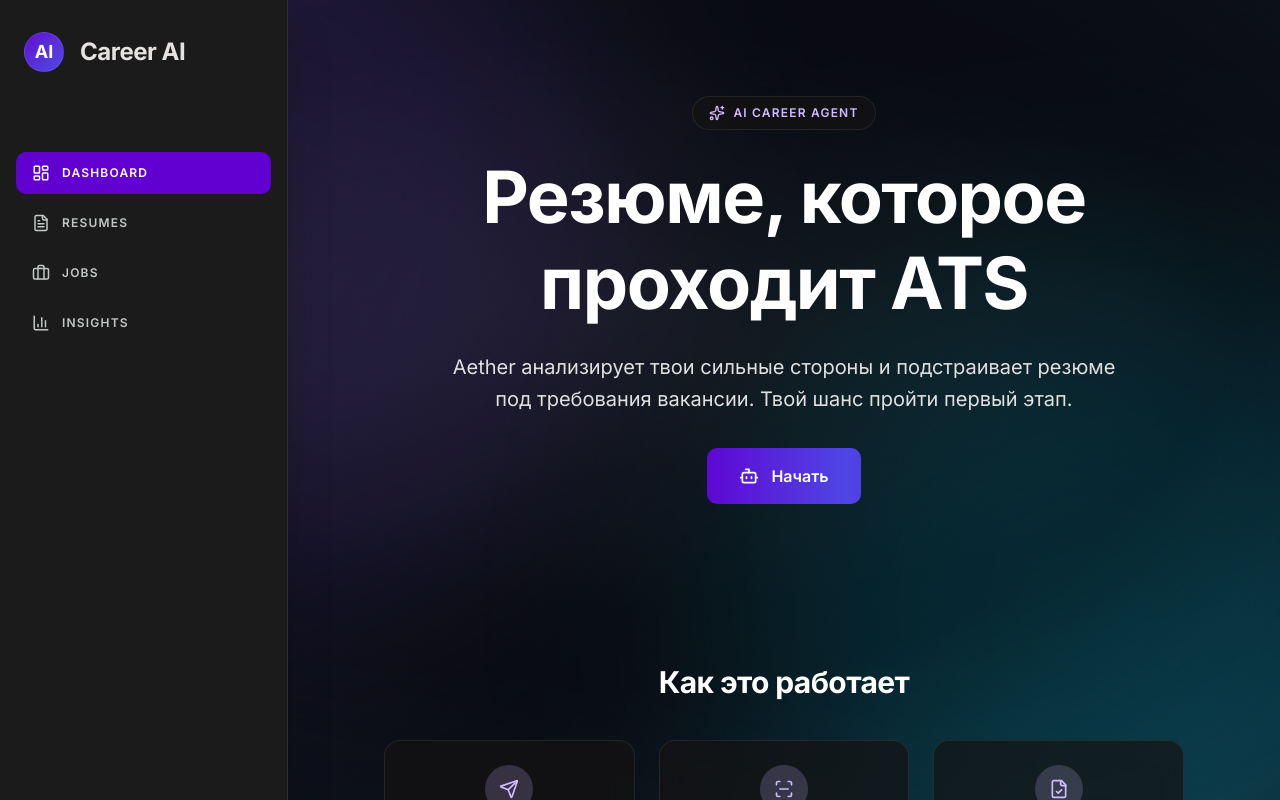
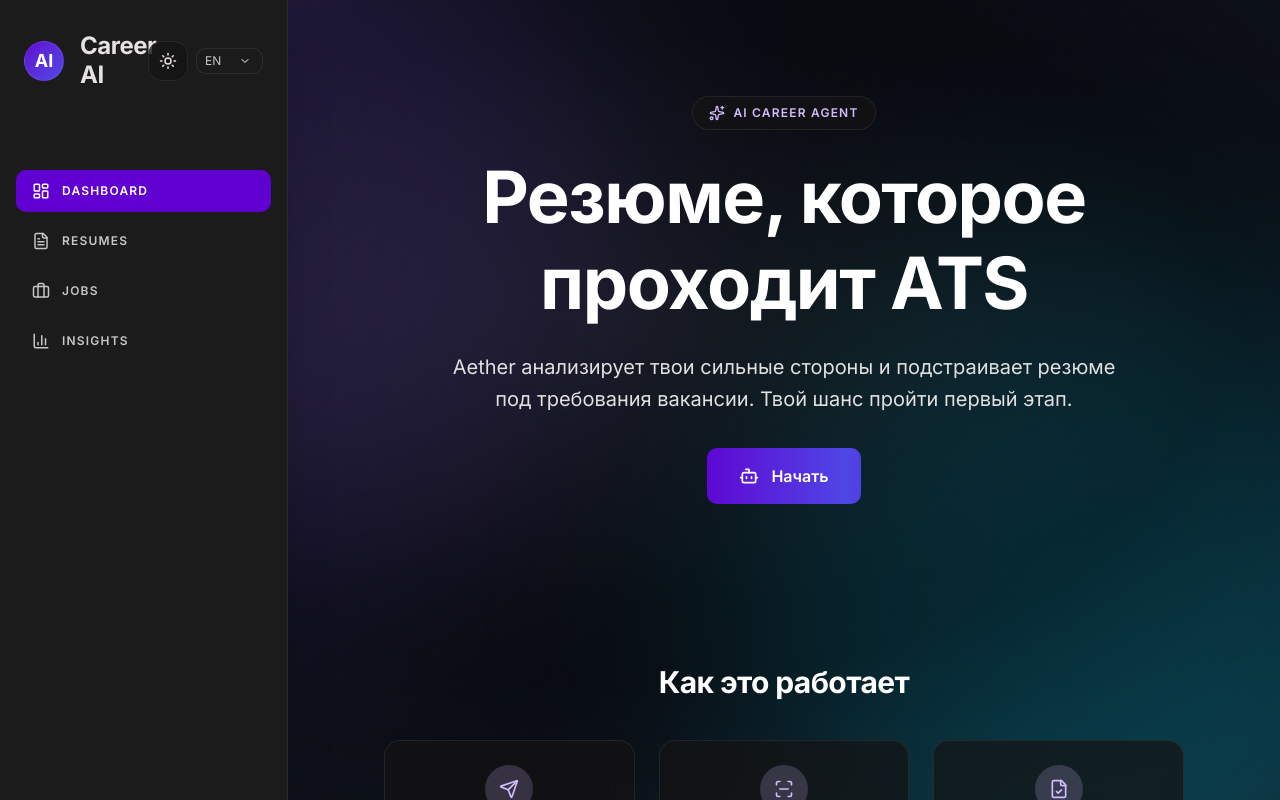
Before and after one commit to Saitosar/cv.sarkhan.dev, a Next.js app: page / in a window 1280 px wide. Shown: the top 800 px of the page. Built offline with nearby package versions, Linux system fonts and the light colour scheme.

Commit message:
fix(audit): Lucide icons, MobileNav, ThemeToggle, LanguageSwitcher

```diff
--- a/package.json
+++ b/package.json
@@ -22,6 +22,8 @@
     "lucide-react": "^0.544.0",
     "nanoid": "^5.1.16",
     "next": "^16.1.6",
+    "next-intl": "^4.13.1",
+    "next-themes": "^0.4.6",
     "openai": "^6.45.0",
     "pino": "^10.3.1",
     "react": "^19.2.4",
@@ -47,8 +49,8 @@
     "@types/mdast": "^4.0.4",
     "@types/node": "^20",
     "@types/pino": "^7.0.4",
-    "@types/react": "^19",
-    "@types/react-dom": "^19",
+    "@types/react": "^19.2.17",
+    "@types/react-dom": "^19.2.3",
     "@types/unist": "^3.0.3",
     "autoprefixer": "^10.4.21",
     "eslint": "^9",
--- a/src/app/layout.tsx
+++ b/src/app/layout.tsx
@@ -2,6 +2,7 @@ import type { Metadata } from 'next';
 import { Inter, Geist } from 'next/font/google';
 import './globals.css';
 import ClientLayoutWrapper from '@/components/ClientLayoutWrapper';
+import { ThemeProvider } from '@/components/ThemeProvider';
 
 // Body font - Inter for excellent readability
 const inter = Inter({
@@ -61,7 +62,7 @@ export default function RootLayout({
   children: React.ReactNode;
 }) {
   return (
-    <html lang="en">
+    <html lang="en" suppressHydrationWarning>
       <head>
         <meta name="apple-mobile-web-app-capable" content="yes" />
         <meta name="apple-mobile-web-app-status-bar-style" content="black-translucent" />
@@ -74,7 +75,14 @@ export default function RootLayout({
       </head>
       {/* Применяем переменные шрифтов к телу документа */}
       <body className={`${inter.variable} ${geist.variable} ${interTight.variable} font-sans pb-20 md:pb-0`}>
-        <ClientLayoutWrapper>{children}</ClientLayoutWrapper>
+        <ThemeProvider
+          attribute="class"
+          defaultTheme="dark"
+          enableSystem={false}
+          storageKey="cv-theme"
+        >
+          <ClientLayoutWrapper>{children}</ClientLayoutWrapper>
+        </ThemeProvider>
       </body>
     </html>
   );
--- a/src/app/pricing/page.tsx
+++ b/src/app/pricing/page.tsx
@@ -27,8 +27,8 @@ const PLANS: SubscriptionPlan[] = [
     id: 'pro',
     name: 'Pro',
     tier: 'pro',
-    priceMonthly: 9.99,
-    priceYearly: 99,
+    priceMonthly: 2.99,
+    priceYearly: 29.99,
     highlighted: true,
     cta: 'Subscribe',
     features: [
--- /dev/null
+++ b/src/components/LanguageSwitcher.tsx
@@ -0,0 +1,16 @@
+'use client';
+
+import * as React from 'react';
+
+export function LanguageSwitcher() {
+  return (
+    <select
+      aria-label="Switch language"
+      className="rounded-lg border border-[rgba(255,255,255,0.08)] bg-[#1c1b1b] px-2 py-1 text-xs text-[#c4c7c7]"
+      defaultValue="en"
+    >
+      <option value="en">EN</option>
+      <option value="ru">RU</option>
+    </select>
+  );
+}
--- a/src/components/SideNav.tsx
+++ b/src/components/SideNav.tsx
@@ -5,6 +5,8 @@ import Link from 'next/link';
 import { usePathname, useSearchParams } from 'next/navigation';
 import { cn } from '@/lib/utils';
 import { X, Menu, LayoutDashboard, FileText, Briefcase, BarChart3 } from 'lucide-react';
+import { ThemeToggle } from '@/components/ThemeToggle';
+import { LanguageSwitcher } from '@/components/LanguageSwitcher';
 
 type NavItem = {
   label: string;
@@ -100,8 +102,12 @@ export function SideNav() {
             <div className="flex h-10 w-10 items-center justify-center overflow-hidden rounded-full border border-[rgba(255,255,255,0.08)] bg-gradient-to-br from-[#6001d1] to-[#4F46E5]">
               <span className="text-lg font-bold text-white">AI</span>
             </div>
-            <div>
+            <div className="flex-1 min-w-0">
               <h1 className="text-2xl font-bold tracking-tight text-[#e5e2e1]">Career AI</h1>
+            </div>
+            <div className="hidden md:flex items-center gap-2">
+              <ThemeToggle />
+              <LanguageSwitcher />
             </div>
           </div>
           {/* New Resume button hidden for now */}
--- /dev/null
+++ b/src/components/ThemeProvider.tsx
@@ -0,0 +1,11 @@
+"use client";
+
+import * as React from "react";
+import { ThemeProvider as NextThemesProvider } from "next-themes";
+
+export function ThemeProvider({
+  children,
+  ...props
+}: React.ComponentProps<typeof NextThemesProvider>) {
+  return <NextThemesProvider {...props}>{children}</NextThemesProvider>;
+}
--- /dev/null
+++ b/src/components/ThemeToggle.tsx
@@ -0,0 +1,39 @@
+"use client";
+
+import * as React from "react";
+import { useTheme } from "next-themes";
+import { Sun, Moon } from "lucide-react";
+
+export function ThemeToggle() {
+  const { theme, setTheme, resolvedTheme } = useTheme();
+  const [mounted, setMounted] = React.useState(false);
+
+  React.useEffect(() => {
+    setMounted(true);
+  }, []);
+
+  if (!mounted) {
+    return (
+      <button
+        type="button"
+        aria-label="Toggle theme"
+        className="flex h-10 w-10 items-center justify-center rounded-xl glass-panel text-[#e5e2e1] opacity-60"
+      >
+        <Moon size={18} />
+      </button>
+    );
+  }
+
+  const isDark = resolvedTheme === "dark";
+
+  return (
+    <button
+      type="button"
+      aria-label={isDark ? "Switch to light theme" : "Switch to dark theme"}
+      onClick={() => setTheme(isDark ? "light" : "dark")}
+      className="flex h-10 w-10 items-center justify-center rounded-xl glass-panel text-[#e5e2e1] transition-all duration-200 hover:bg-[#353434] hover:scale-105 active:scale-95"
+    >
+      {isDark ? <Sun size={18} /> : <Moon size={18} />}
+    </button>
+  );
+}
--- a/tailwind.config.js
+++ b/tailwind.config.js
@@ -1,6 +1,7 @@
 
 /** @type {import('tailwindcss').Config} */
 module.exports = {
+  darkMode: "class",
   content: ["./src/app/**/*.{ts,tsx}", "./src/components/**/*.{ts,tsx}"],
   theme: {
     extend: {
```
Also changed, not shown: 2 other files (tests, documents, lock files or other folders).
